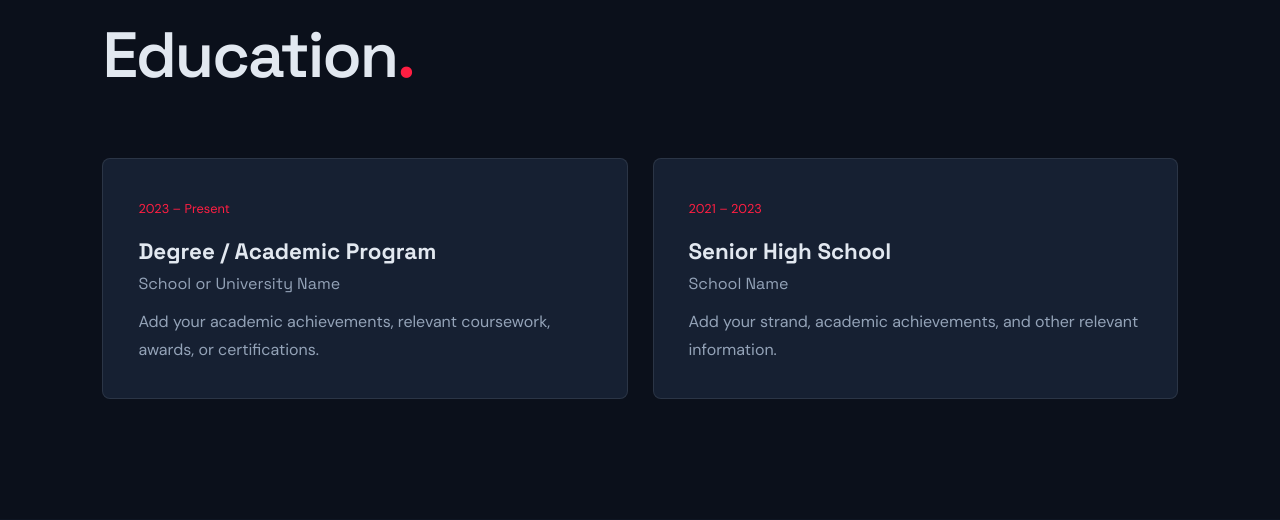
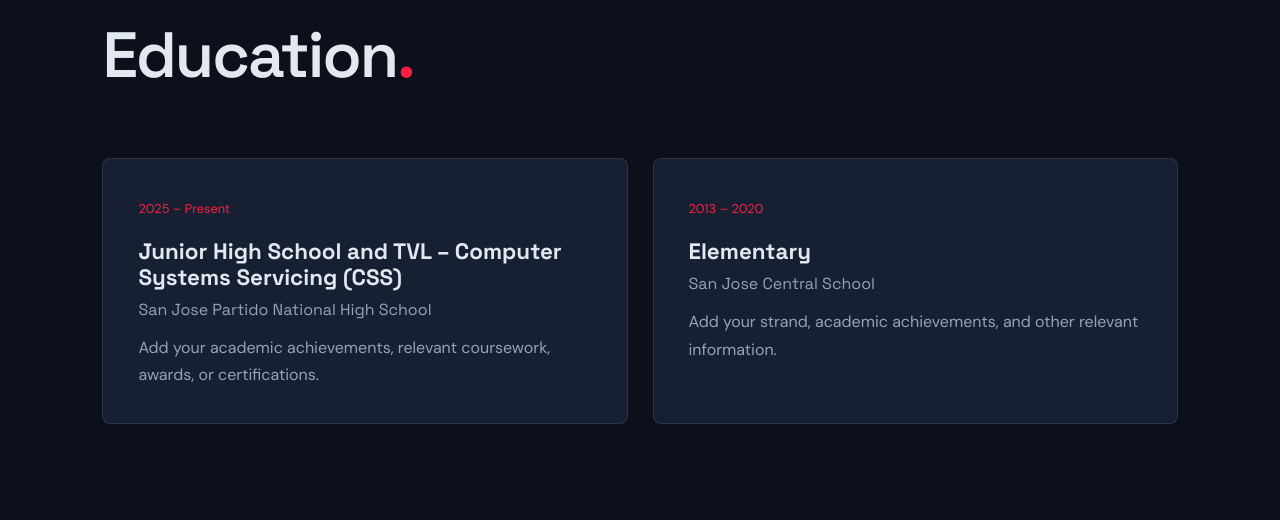
Before and after one commit to ramirjr-hub/cinematic-portfolio, a Flask app: page / in a window 1280 px wide. Shown: the part 3294-3814 px from the top of the page. Run offline with Flask 3, Linux system fonts and the light colour scheme.

Commit message:
Update portfolio website

```diff
--- a/templates/index.html
+++ b/templates/index.html
@@ -263,11 +263,11 @@
 
             <div class="education-card">
 
-                <span>2023 – Present</span>
+                <span>2025 – Present</span>
 
-                <h3>Degree / Academic Program</h3>
+                <h3>Junior High School and TVL – Computer Systems Servicing (CSS)</h3>
 
-                <h4>School or University Name</h4>
+                <h4>San Jose Partido National High School</h4>
 
                 <p>
                     Add your academic achievements, relevant
@@ -279,11 +279,11 @@
 
             <div class="education-card">
 
-                <span>2021 – 2023</span>
+                <span>2013 – 2020</span>
 
-                <h3>Senior High School</h3>
+                <h3>Elementary</h3>
 
-                <h4>School Name</h4>
+                <h4>San Jose Central School</h4>
 
                 <p>
                     Add your strand, academic achievements,
@@ -423,7 +423,7 @@
                 Let's connect and create something meaningful.
             </p>
 
-            <a href="mailto:your.email@example.com"
+            <a href="mailto:alarconrimar@gmail.com"
                class="btn btn-primary">
                 Contact Me
             </a>
@@ -432,7 +432,7 @@
 
                 <p>
                     Email:
-                    <a href="mailto:alarconrimar@gmail.com">
+                     <a href="https://mail.google.com/mail/?view=cm&to=alarconrimar@gmail.com" target="_blank">
                         alarconrimar@gmail.com
                     </a>
                 </p>
```
